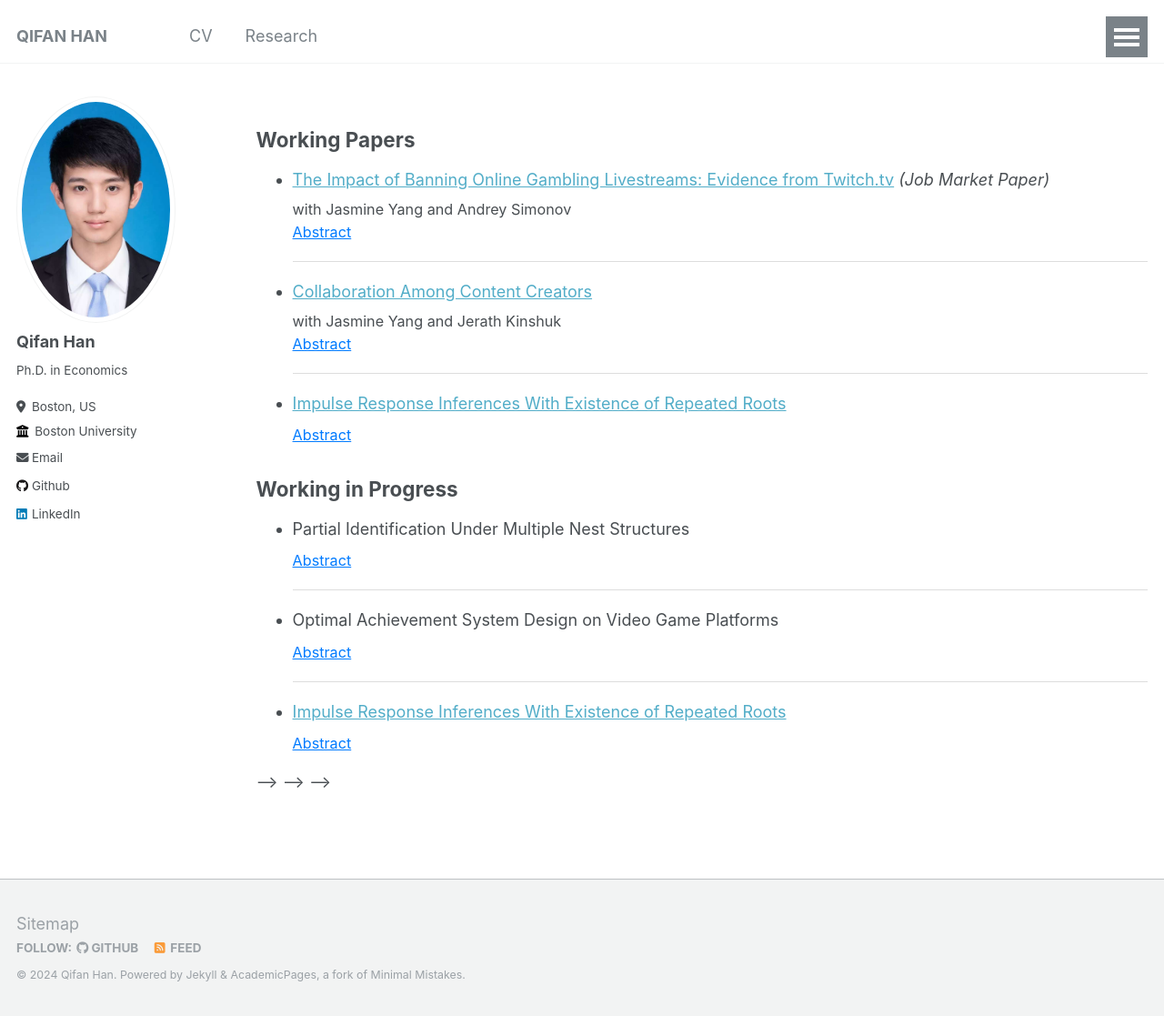
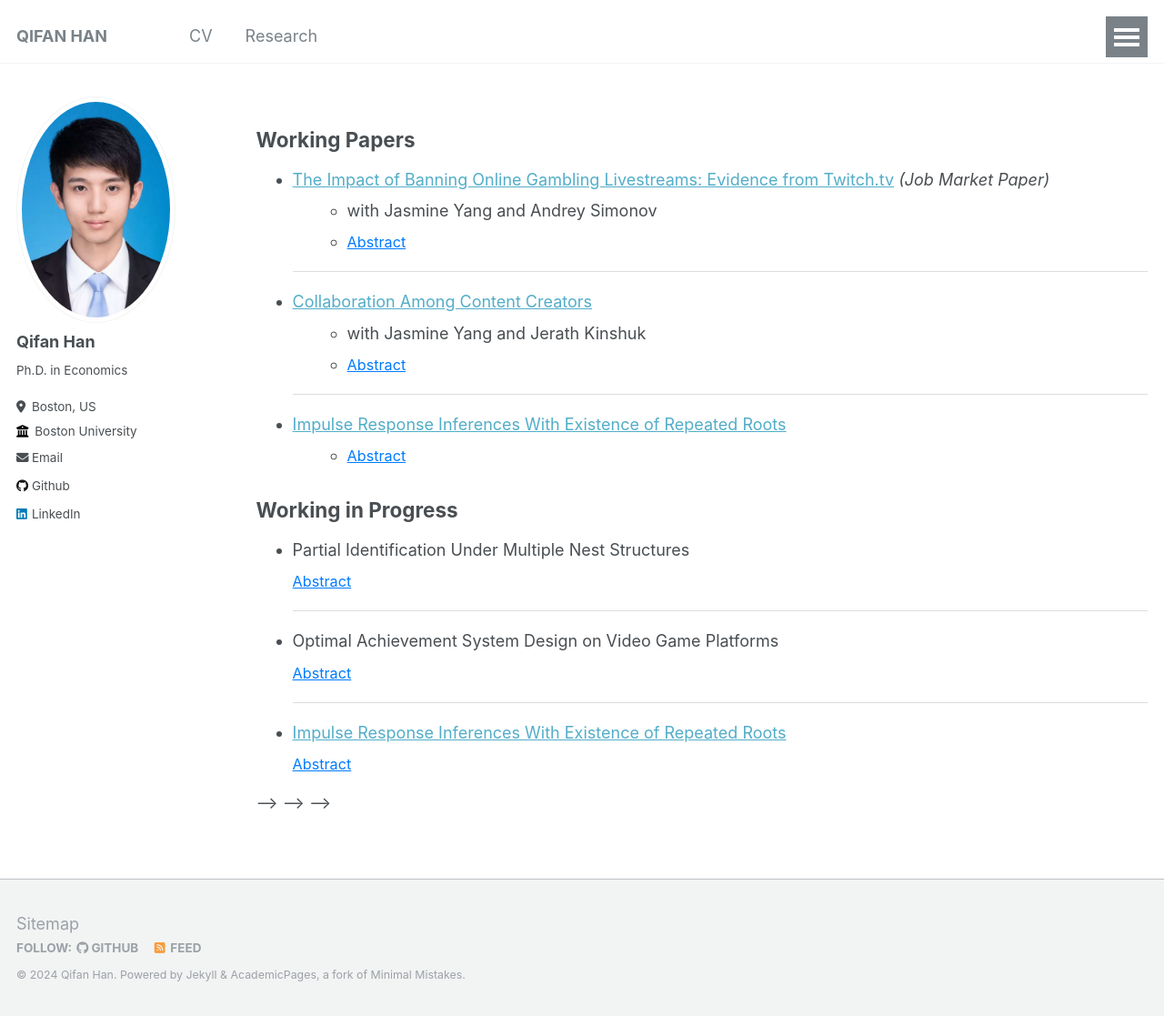
Before and after one commit to qifan-han/qifan-han.github.io, a Jekyll site: the page built from _pages/research.md, in a window 1280 px wide and 1117 px high. Shown: the whole window at 91% size. Built offline with Jekyll 4.4.1, drawn with Linux system fonts in a browser that asks for light colours.

Commit message:
Update research.md

```diff
--- a/_pages/research.md
+++ b/_pages/research.md
@@ -64,44 +64,44 @@ author_profile: true
 
 <ul>
   <!-- Paper 1 -->
-  <li class="paper-title">
+  <li>
     <a href="https://qifan-han.github.io/files/JMP.pdf">The Impact of Banning Online Gambling Livestreams: Evidence from Twitch.tv</a> <em>(Job Market Paper)</em>
+    <ul class="subcontent">
+      <li> with Jasmine Yang and Andrey Simonov</li>
+      <li><span class="toggle-link" onclick="toggleAbstract('abstract1')">Abstract</span></li>
+      <li id="abstract1" class="abstract">
+        The necessity of content regulation on digital platforms, particularly concerning misinformation and harmful content, has sparked a growing debate. While many platforms have increasingly relied on self-regulation to address these issues, the effectiveness of such measures remains unclear, due to a potential misalignment between the incentives of the platforms and those of the regulators. We investigate the effectiveness and market consequences of self-regulation by studying Twitch's ban on online gambling livestreams in October 2022. We use a novel high-frequency panel dataset including top 6000 streamers to assess the policy impact, and leverage historical video clips, high-frequency stream titles and in-stream chats to detect banned content and streamers for identification. We find that the policy successfully decreased weekly gambling streams by 63.2% for streamers whose content were banned and a 12% among unbanned ones. However, it also resulted in a reduction of non-gambling content production, hurting content variety on the platform. Additionally, the policy had a larger impact on more popular streamers, driven by two underlying mechanisms: lower reliance on gambling content and concern for personal reputation. On the demand side, we find that the policy reduced total viewership and low-tier subscriptions among treated streamers but did not decrease revenue from their loyal viewers.
+      </li>
+    </ul>
   </li>
-  <div class="coauthors"> with Jasmine Yang and Andrey Simonov</div>
-  <div class="abstract-row">
-    <span class="toggle-link" onclick="toggleAbstract('abstract1')">Abstract</span>
-  </div>
-  <div id="abstract1" class="abstract">
-    Abstract: The necessity of content regulation on digital platforms, particularly concerning misinformation and harmful content, has sparked a growing debate. While many platforms have increasingly relied on self-regulation to address these issues, the effectiveness of such measures remains unclear, due to a potential misalignment between the incentives of the platforms and those of the regulators. We investigate the effectiveness and market consequences of self-regulation by studying Twitch's ban on online gambling livestreams in October 2022. We use a novel high-frequency panel dataset including top 6000 streamers to assess the policy impact, and leverage historical video clips, high-frequency stream titles and in-stream chats to detect banned content and streamers for identification. We find that the policy successfully decreased weekly gambling streams by 63.2% for streamers whose content were banned and a 12% among unbanned ones. However, it also resulted in a reduction of non-gambling content production, hurting content variety on the platform. Additionally, the policy had a larger impact on more popular streamers, driven by two underlying mechanisms: lower reliance on gambling content and concern for personal reputation. On the demand side, we find that the policy reduced total viewership and low-tier subscriptions among treated streamers but did not decrease revenue from their loyal viewers.
-  </div>
 
   <div class="underline"></div>
 
   <!-- Paper 2 -->
-  <li class="paper-title">
+  <li>
     <a href="https://papers.ssrn.com/sol3/papers.cfm?abstract_id=4538856">Collaboration Among Content Creators</a>
+    <ul class="subcontent">
+      <li> with Jasmine Yang and Jerath Kinshuk</li>
+      <li><span class="toggle-link" onclick="toggleAbstract('abstract2')">Abstract</span></li>
+      <li id="abstract2" class="abstract">
+        We study content collaboration in the creator economy, in which competing creators mutually agree to collaborate on joint content and negotiate on content production and revenue sharing. Using a game theory model with creators competing for consumers on a Hotelling line, we show that collaboration allows creators to use the jointly-produced content to moderate competition, while using their individual content to expand into new audiences. This increases content diversity but also leads to increased monetizability of content. In general, collaboration among creators has an effect of increasing the profits of creators while reducing consumer surplus. When creators create content with heterogeneous entertainment values, the creator producing content of lower entertainment value has an incentive to free ride on the collaborative content. This free riding may increase surplus for consumers (who without collaboration would watch content of low entertainment value), thereby improving creators’ profits as well as consumer surplus. Our results provide guidance to content creators, to platforms designing tools to facilitate collaborations, and to policymakers.
+      </li>
+    </ul>
   </li>
-  <div class="coauthors"> with Jasmine Yang and Jerath Kinshuk</div>
-  <div class="abstract-row">
-    <span class="toggle-link" onclick="toggleAbstract('abstract2')">Abstract</span>
-  </div>
-  <div id="abstract2" class="abstract">
-    Abstract: We study content collaboration in the creator economy, in which competing creators mutually agree to collaborate on joint content and negotiate on content production and revenue sharing. Using a game theory model with creators competing for consumers on a Hotelling line, we show that collaboration allows creators to use the jointly-produced content to moderate competition, while using their individual content to expand into new audiences. This increases content diversity but also leads to increased monetizability of content. In general, collaboration among creators has an effect of increasing the profits of creators while reducing consumer surplus. When creators create content with heterogeneous entertainment values, the creator producing content of lower entertainment value has an incentive to free ride on the collaborative content. This free riding may increase surplus for consumers (who without collaboration would watch content of low entertainment value), thereby improving creators’ profits as well as consumer surplus. Our results provide guidance to content creators, to platforms designing tools to facilitate collaborations, and to policymakers.
-  </div>
 
   <div class="underline"></div>
 
   <!-- Paper 3 -->
-  <li class="paper-title">
+  <li>
     <a href="https://qifan-han.github.io/files/IRF_paper.pdf">Impulse Response Inferences With Existence of Repeated Roots</a>
+    <ul class="subcontent">
+<!--      <li>Co-authors: Not applicable</li>-->
+      <li><span class="toggle-link" onclick="toggleAbstract('abstract3')">Abstract</span></li>
+      <li id="abstract3" class="abstract">
+        Vector Autoregression (VAR) and Local Projection (LP) are two popular methods of estimating the impulse response functions (IRFs) and conducting inferences in macroeconomic studies. However, it remains unclear which one should be a better choice in empirical practices. This paper extends existing works on the comparison between Vector Autoregression and Local Projection methods, by considering inferences when the data generating processes involve repeated roots. I show that the autoregressive estimation of impulse response functions will converge to a special type of real-valued random variable, resulting in conservativeness of the widely-used bootstrap Efron confidence interval, even when the roots are away from the unit circle. This property of conservativeness becomes even more severe in the following cases: 1) when the time series is highly persistent; and 2) when the researcher is interested in impulse response functions at intermediate or long horizons. The theoretical results are supported by Monte Carlo simulations with different values of roots in a variety of model specifications, including AR(2), AR(3) and VAR(1).
+      </li>
+    </ul>
   </li>
-<!--  <div class="coauthors">Co-authors: Not applicable</div>-->
-  <div class="abstract-row">
-    <span class="toggle-link" onclick="toggleAbstract('abstract3')">Abstract</span>
-  </div>
-  <div id="abstract3" class="abstract">
-    Abstract: Vector Autoregression (VAR) and Local Projection (LP) are two popular methods of estimating the impulse response functions (IRFs) and conducting inferences in macroeconomic studies. However, it remains unclear which one should be a better choice in empirical practices. This paper extends existing works on the comparison between Vector Autoregression and Local Projection methods, by considering inferences when the data generating processes involve repeated roots. I show that the autoregressive estimation of impulse response functions will converge to a special type of real-valued random variable, resulting in conservativeness of the widely-used bootstrap Efron confidence interval, even when the roots are away from the unit circle. This property of conservativeness becomes even more severe in the following cases: 1) when the time series is highly persistent; and 2) when the researcher is interested in impulse response functions at intermediate or long horizons. The theoretical results are supported by Monte Carlo simulations with different values of roots in a variety of model specifications, including AR(2), AR(3) and VAR(1).
-  </div>
 
 </ul>
 
@@ -117,7 +117,7 @@ author_profile: true
     <span class="toggle-link" onclick="toggleAbstract('abstract1')">Abstract</span>
   </div>
   <div id="abstract_wip1" class="abstract">
-    Abstract: Nested logit model is one of the most widely applied tools in discrete choice analysis, due to its ability to capture rich substitution patterns in market data. However, the researcher needs to define a nest structure ex ante, as the chosen nest is usually based on prior knowledge of the market and will be applied to all individuals. This paper discusses the identification of individual preferences, while relaxing this unique nest structure assumption and allowing for heterogeneity in individuals' recognition of the nest structures in the same market. I characterize the sharp identification region of parameters in the nested logit model, based on the coexistence of a given set of nest structures. I show in a series of Monte Carlo simulations that misspecification of the nest structure may result in the identification region not covering the true parameter, whereas the identification region solves the misspecification problem and partially identifies the parameters by allowing for multiple nest structures.
+    Nested logit model is one of the most widely applied tools in discrete choice analysis, due to its ability to capture rich substitution patterns in market data. However, the researcher needs to define a nest structure ex ante, as the chosen nest is usually based on prior knowledge of the market and will be applied to all individuals. This paper discusses the identification of individual preferences, while relaxing this unique nest structure assumption and allowing for heterogeneity in individuals' recognition of the nest structures in the same market. I characterize the sharp identification region of parameters in the nested logit model, based on the coexistence of a given set of nest structures. I show in a series of Monte Carlo simulations that misspecification of the nest structure may result in the identification region not covering the true parameter, whereas the identification region solves the misspecification problem and partially identifies the parameters by allowing for multiple nest structures.
   </div>
 
   <div class="underline"></div>
```
